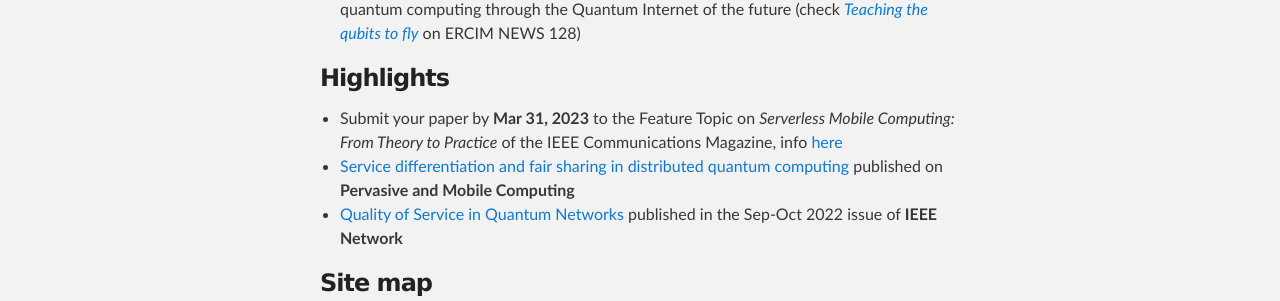
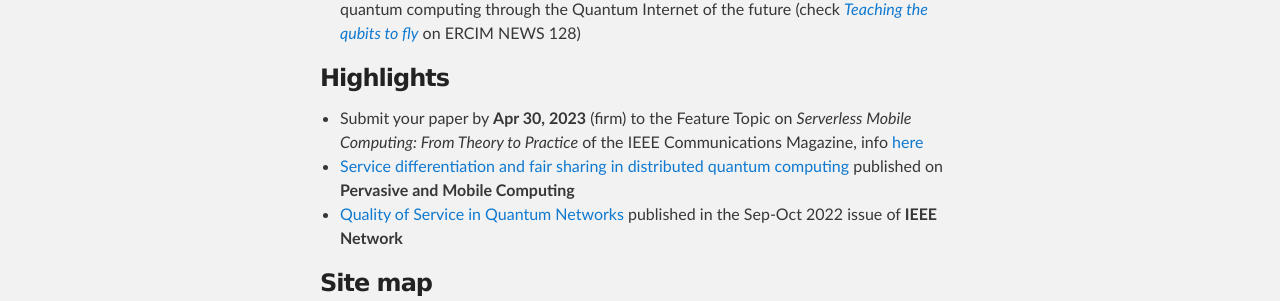
Before and after one commit to ccicconetti/ccicconetti.github.io, a Jekyll site: the page built from index.md, in a window 1280 px wide. Shown: the part 444-745 px from the top of the page. Built offline with Jekyll 4.4.1, drawn with Linux system fonts in a browser that asks for light colours.

Commit message:
Update SI CommMag

```diff
--- a/index.md
+++ b/index.md
@@ -12,7 +12,7 @@ Hello, I'm a Researcher in the [Ubiquitous Internet](https://ui.iit.cnr.it/en/)
 
 ### Highlights
 
-- Submit your paper by **Mar 31, 2023** to the Feature Topic on _Serverless Mobile Computing: From Theory to Practice_ of the IEEE Communications Magazine, info [here]( https://www.comsoc.org/publications/magazines/ieee-communications-magazine/cfp/serverless-mobile-computing-theory-practice)
+- Submit your paper by **Apr 30, 2023** (firm) to the Feature Topic on _Serverless Mobile Computing: From Theory to Practice_ of the IEEE Communications Magazine, info [here]( https://www.comsoc.org/publications/magazines/ieee-communications-magazine/cfp/serverless-mobile-computing-theory-practice)
 - [Service differentiation and fair sharing in distributed quantum computing](https://doi.org/10.1016/j.pmcj.2023.101758) published on **Pervasive and Mobile Computing**
 - [Quality of Service in Quantum Networks](https://ieeexplore.ieee.org/document/9964002) published in the Sep-Oct 2022 issue of **IEEE Network**
 
```
